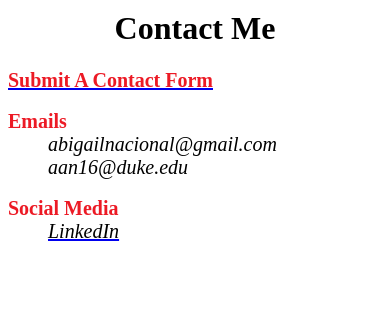
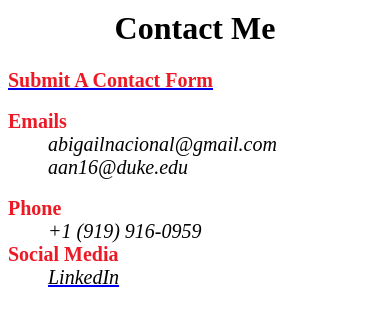
Before and after one commit to abigailnacional/abigailnacional.github.io, a Python web app: template templates/contact.html in a window 390 px wide; the page is wider, and only the part inside the window is pictured. Shown: the part 161-487 px from the top of that part. Run offline with Jinja, Linux system fonts and the light colour scheme; the template is opened without the code that fills it, so the values that code supplies are empty.

Commit message:
Added phone number

```diff
--- a/templates/contact.html
+++ b/templates/contact.html
@@ -63,6 +63,8 @@
     <dt>Emails</dt>
     <dd>abigailnacional@gmail.com</dd>
     <dd>aan16@duke.edu</dd> <br>
+    <dt>Phone</dt>
+    <dd>+1 (919) 916-0959</dd>
     <dt>Social Media</dt>
     <a href="https://www.linkedin.com/in/abigail-n-a8ab89b9/">
       <dd>LinkedIn</dd>
```
